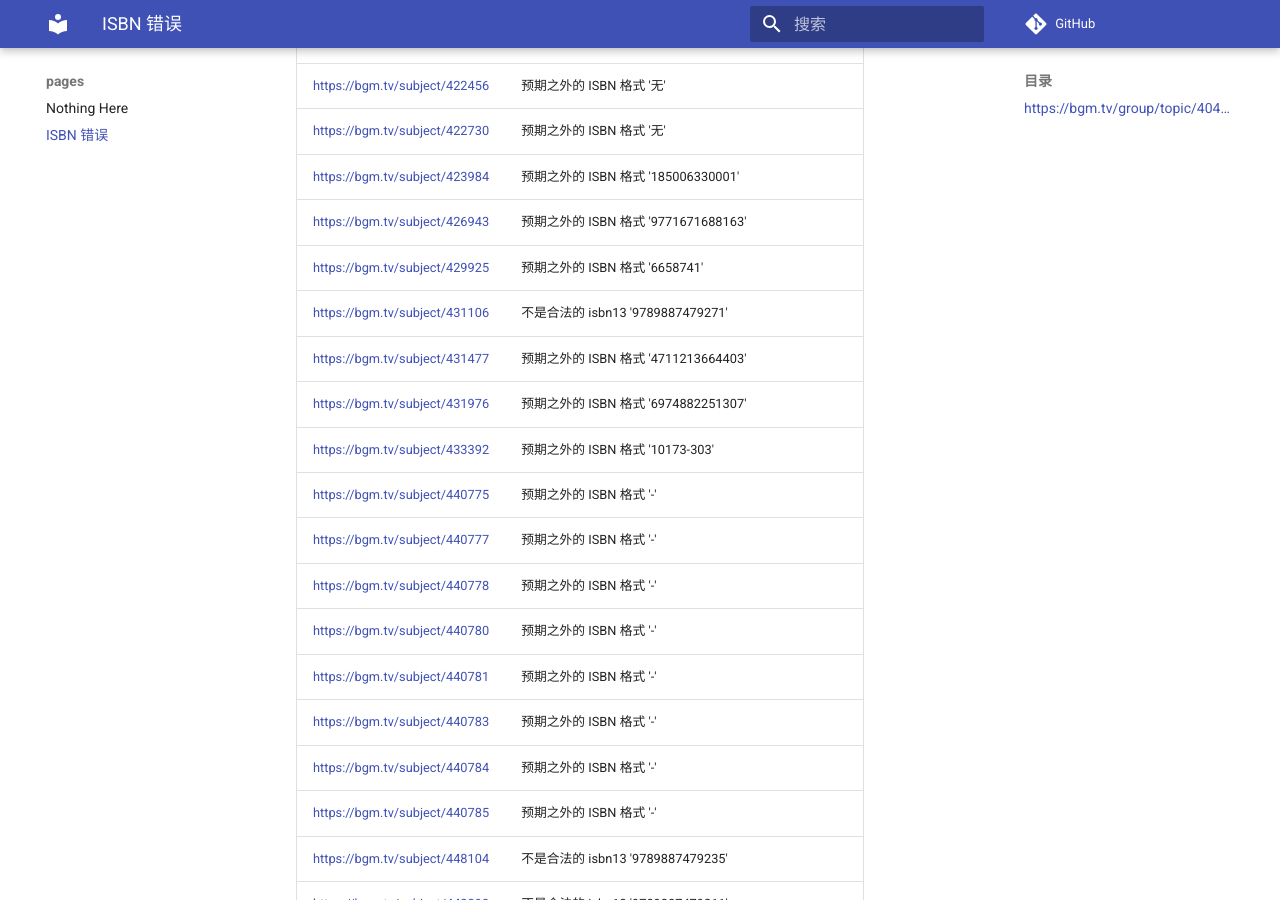
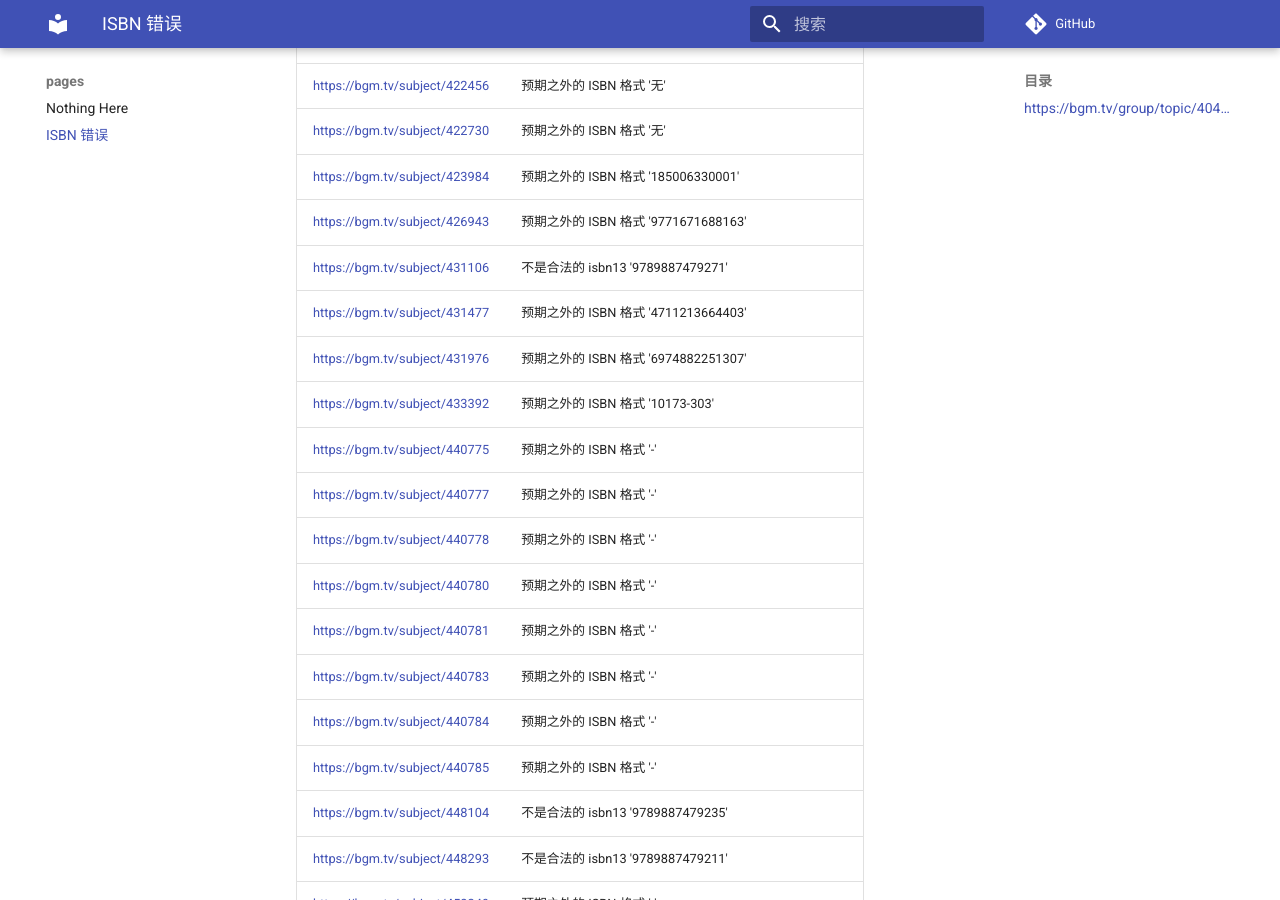
Before and after one commit to trim21/bangumi-pages, an MkDocs documentation site: the page built from docs/isbn.md, in a window 1280 px wide and 900 px high, scrolled down 2983 px. Built offline with MkDocs 1.6.1 and Material for MkDocs 9.7.7, drawn with Linux system fonts in a browser that asks for light colours; comment, search, counter and statistics services are not loaded; some of the changed text lies outside the part shown.

Commit message:
update isbn.md

```diff
--- a/docs/isbn.md
+++ b/docs/isbn.md
@@ -69,7 +69,6 @@ total 119
 | <https://bgm.tv/subject/422730> | 预期之外的 ISBN 格式 '无' |
 | <https://bgm.tv/subject/423984> | 预期之外的 ISBN 格式 '185006330001' |
 | <https://bgm.tv/subject/426943> | 预期之外的 ISBN 格式 '9771671688163' |
-| <https://bgm.tv/subject/429925> | 预期之外的 ISBN 格式 '6658741' |
 | <https://bgm.tv/subject/431106> | 不是合法的 isbn13 '9789887479271' |
 | <https://bgm.tv/subject/431477> | 预期之外的 ISBN 格式 '4711213664403' |
 | <https://bgm.tv/subject/431976> | 预期之外的 ISBN 格式 '6974882251307' |
```
Also changed, not shown: other parts of docs/isbn.md (+1 -0 lines).
